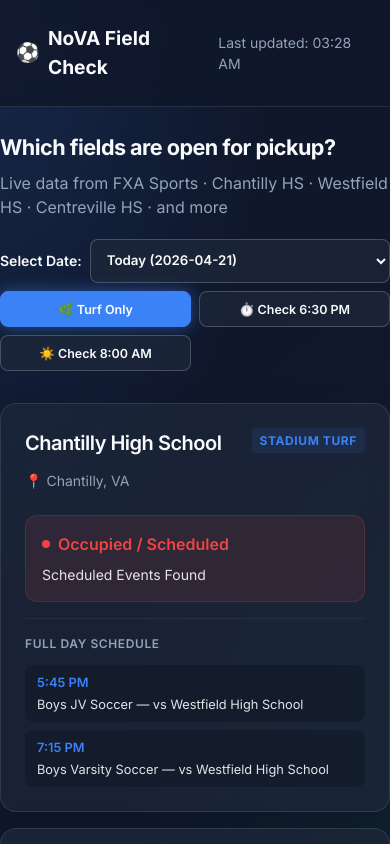
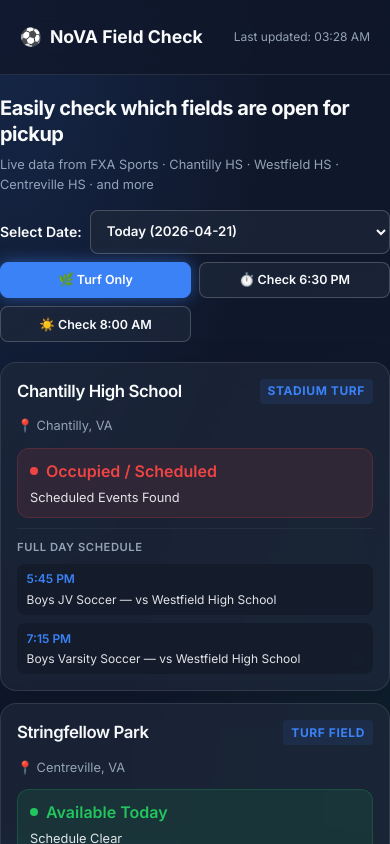
Before and after one commit to PrajashTim/Fieldchecker, a React (Vite) app: page / in a window 390 px wide. Shown: the top 844 px of the page. Built offline with nearby package versions, Linux system fonts and the light colour scheme.

Commit message:
fix: mobile padding, tighter card spacing, update title copy

```diff
--- a/src/App.css
+++ b/src/App.css
@@ -280,21 +280,28 @@
 /* Mobile */
 @media (max-width: 640px) {
   .container {
-    padding: 0 1rem;
+    padding: 0 1.25rem;
   }
 
   .dashboard {
-    padding: 1.5rem 0;
+    padding: 1.25rem 0;
   }
 
   .dashboard-title {
-    font-size: 1.35rem;
+    font-size: 1.25rem;
+    line-height: 1.3;
+  }
+
+  .dashboard-subtitle {
+    font-size: 0.8rem;
+    line-height: 1.5;
   }
 
   .dashboard-header {
     flex-direction: column;
     align-items: flex-start;
-    gap: 1.25rem;
+    gap: 1rem;
+    margin-bottom: 1.25rem;
   }
 
   .controls-group {
@@ -322,7 +329,45 @@
 
   .fields-grid {
     grid-template-columns: 1fr;
-    gap: 1rem;
+    gap: 0.75rem;
+  }
+
+  /* Tighter card internals on mobile */
+  .field-card {
+    padding: 1rem;
+  }
+
+  .field-name {
+    font-size: 1.05rem;
+  }
+
+  .field-location {
+    margin-bottom: 0.75rem;
+    font-size: 0.8rem;
+  }
+
+  .field-status-block {
+    padding: 0.65rem 0.75rem;
+    margin-bottom: 0.6rem;
+    gap: 0.3rem;
+  }
+
+  .status-reason {
+    font-size: 0.8rem;
+  }
+
+  .schedule-container {
+    padding-top: 0.65rem;
+  }
+
+  .schedule-title {
+    margin-bottom: 0.5rem;
+    font-size: 0.7rem;
+  }
+
+  .schedule-item {
+    padding: 0.4rem 0.6rem;
+    font-size: 0.75rem;
   }
 
   .header-content {
@@ -330,6 +375,10 @@
   }
 
   .logo {
-    font-size: 1.2rem;
+    font-size: 1.1rem;
+  }
+
+  .last-updated {
+    font-size: 0.75rem;
   }
 }
--- a/src/components/Dashboard.jsx
+++ b/src/components/Dashboard.jsx
@@ -60,7 +60,7 @@
     <main className="container dashboard">
       <div className="dashboard-header">
         <div>
-          <h2 className="dashboard-title">Which fields are open for pickup?</h2>
+          <h2 className="dashboard-title">Easily check which fields are open for pickup</h2>
           <p className="dashboard-subtitle">
             Live data from FXA Sports · Chantilly HS · Westfield HS · Centreville HS · and more
           </p>
```
